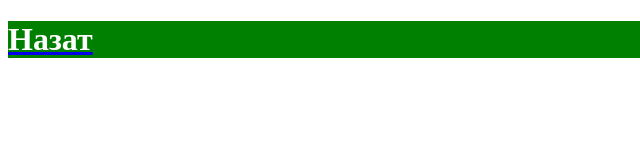
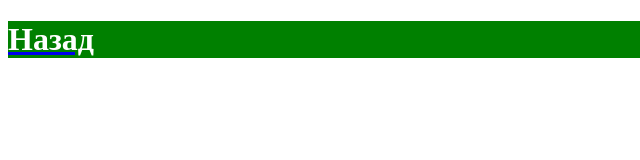
Before and after one commit to mgoshoev/ll, a plain HTML site: page index.html in a window 1280 px wide. Shown: the full height of the page, 0-640 px from the left. Drawn offline with Linux system fonts and the light colour scheme.

Commit message:
Update index.html

```diff
--- a/index.html
+++ b/index.html
@@ -8,6 +8,6 @@
 </head>
 <body>
     <link rel="stylesheet" href="index.css">
-    <a href="https://mgoshoev.github.io/gg/"><h1>Назат</h1></a>
+    <a href="https://mgoshoev.github.io/gg/"><h1>Назад</h1></a>
 </body>
 </html>
```
